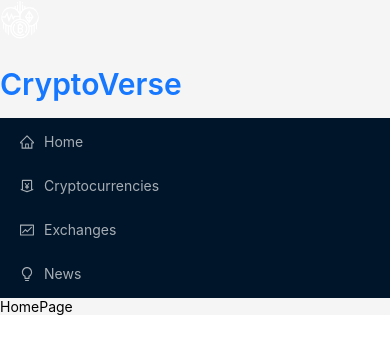
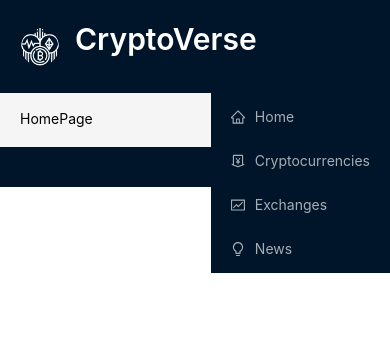
Before and after one commit to aLamba570/CryptoVerse, a React (Create React App) app: page / in a window 390 px wide. Shown: the top 354 px of the page. Built offline with nearby package versions, Linux system fonts and the light colour scheme.

Commit message:
minor fixes

```diff
--- a/src/App.css
+++ b/src/App.css
@@ -1,38 +1,379 @@
-.App {
-  text-align: center;
+
+:root{
+  --text-primary:#000;
+  --bgPrimary:#fff;
+ --bgSecondary: #F9F9F9;
+ --pink: #0071bd;
+ --light-blue: #e6f7ff;
+ --border: #d9d9d9;
 }
 
-.App-logo {
-  height: 40vmin;
-  pointer-events: none;
+* {
+  margin: 0;
+  padding: 0;
+  box-sizing: border-box;
 }
 
-@media (prefers-reduced-motion: no-preference) {
-  .App-logo {
-    animation: App-logo-spin infinite 20s linear;
+a:hover{
+  color: var(--pink) !important;
+}
+
+.app{
+  display: flex;
+  overflow: hidden;
+}
+
+.navbar{
+  flex: 0.2;
+  background-color: rgb(0, 21, 41);
+}
+
+.main{
+  flex: 0.8;
+  width: 100%;
+
+}
+.routes{
+  padding: 20px;
+}
+.nav-container{
+  position: fixed;
+  left: 0;
+  margin: 10px;
+  height: 100vh;
+  margin: 0px;
+  background-color: rgb(0, 21, 41);
+}
+
+.logo-container{
+  background-color: #001529;
+  display: flex;
+  padding: 20px;
+  align-items: center;
+  width: 100%;
+}
+.logo{
+  margin:0 0 0 15px;
+}
+.logo a{
+ color: white;
+}
+.menu-control-container{
+  display: none !important;
+  position: absolute !important;
+  right: 10px !important;
+  top: 25px !important;
+  font-size: 1.2rem !important;
+  background-color: var(--bgSecondary) !important;
+  border: none !important;
+}
+
+.loader{
+  height: 81vh;
+  display: flex;
+  justify-content: center;
+  align-items: center;
+}
+
+@media screen and (max-width:1300px){
+  .main{
+      margin-left: 50px;
   }
 }
 
-.App-header {
-  background-color: #282c34;
-  min-height: 100vh;
+@media screen and (max-width:1170px){
+  .main{
+      margin-left: 50px;
+  }
+}
+
+@media screen and (max-width:1000px){
+  .main{
+      margin-left: 100px;
+  }
+}
+
+@media screen and (max-width:800px){
+  .app{
+      flex-direction: column;
+      overflow: hidden;
+  }
+
+  .navbar{
+      flex: 1;
+  }
+
+  .main{
+      flex: 1;
+      margin-top: 90px;
+      margin-left: 0px;
+      margin-right: 10px;
+  }
+
+  .nav-container{
+      height: 8vh;
+      position:fixed;
+      width: 100%;
+      z-index: 100;
+      background-color: var(--bgSecondary);
+  }
+
+  .menu-control-container{
+      display: block !important;
+  }
+
+  .ant-menu{
+      position: absolute;
+      right: 0px;
+  }
+  .home-title{
+      font-size: 1.4rem !important;
+  }
+  .show-more{
+      font-size: 1.3rem !important;
+  }
+}
+
+.coin-detail-container{
+  margin: 30px;
+}
+
+.coin-heading-container{
+  display: flex;
+  justify-content: center;
+  align-items: center;
+  flex-direction: column;
+  border-bottom: 1px solid var(--border);
+  padding-top: 20px;
+  padding-bottom: 20px;
+  gap: 10px;
+}
+
+.coin-heading-container .coin-name{
+  font-weight: 900;
+  color: var(--pink);
+}
+
+.coin-heading-container p{
+  font-size: 1rem;
+  opacity: 0.9;
+  margin-bottom: 20px;
+}
+
+.stats-container{
+  display: flex;
+  justify-content: space-between;
+  align-items: center;
+  gap: 40px;
+}
+
+.stats-container h2{
+  font-weight: 700;
+  font-size: 1.4rem;
+  margin-top: 20px;
+  color: var(--pink);
+}
+
+.coin-details-heading{
+  font-weight: 700 !important;
+  margin-top: 20px !important;
+  color: var(--pink) !important;
+}
+
+.coin-stats{
+  display: flex;
+  justify-content: space-between;
+  border-bottom: 1px solid var(--border);
+  font-size: 1rem;
+  opacity: 0.9;
+  padding: 20px;
+
+}
+
+.coin-stats-name{
+  display: flex;
+  gap: 10px;
+  font-size: 1rem;
+}
+
+.stats{
+  font-weight: 800;
+}
+
+.coin-value-statistics-heading p{
+  font-size: 1rem;
+  opacity: 0.9;
+}
+
+.coin-desc-link{
+  display: flex;
+  gap: 40px;
+  margin-top: 40px;
+  padding-top: 20px;
+}
+
+.coin-desc-link h2{
+  font-weight: 700;
+  color: var(--pink);
+}
+
+.coin-desc-link p{
+  font-size: 1rem;
+  opacity: 0.9;
+}
+
+.coin-desc-link a{
+  color: var(--pink);
+}
+
+.coin-desc-link h3{
+  font-weight: 700;
+}
+
+.coin-desc{
+  flex: 0.5;
+}
+
+.coin-links{
+padding: 0px 20px;
+  flex: 0.5;
+}
+
+.coin-link{
+  display: flex;
+  justify-content: space-between;
+  align-items: center;
+  border-bottom: 1px solid var(--border);
+  padding: 20px;
+}
+
+.link-name{
+  text-transform: capitalize;
+  font-size: 1rem;
+}
+
+.coin-link a{
+  color: var(--pink);
+  font-weight: 700;
+  font-size: 1rem;
+}
+
+.coin-link:hover, .coin-stats:hover{
+  background-color: var(--bgSecondary);
+}
+
+@media screen and (max-width:1000px){
+  .stats-container{
+      flex-direction: column;
+  }
+  .coin-desc-link{
+      flex-direction: column;
+  }
+  .stats-container h2{
+      margin-top: 0px;
+  }
+}
+
+@media screen and (max-width: 500px){
+  .coin-links{
+      padding: 0px;
+  }
+  .coin-detail-container{
+      margin: 0;
+  }
+}
+@media screen and (max-width: 500px){
+  .heading{
+      margin-top: 20px;
+  }
+}
+
+.select-news{
+  width: 180px;
+}
+.news-card{
+  min-height: 300px !important;
+}
+.news-image-container{
+  display: flex !important;
+  justify-content: space-between !important;
+}
+.news-title{
+width: 70%;
+}
+
+.news-image-container .img{
+  width:100px;
+  height:100px;
+}
+.news-card p{
+  color: black;
+  margin: 10px 0px !important;
+}
+.provider-container{
+  display: flex;
+  justify-content: space-between;
+}
+.provider-name{
+  margin-left: 10px;
+}
+
+.chart-header{
+  display: flex;
+  justify-content: space-between;
+  gap: 50px;
+  color: #0071bd;
+}
+.chart-title{
+  color: #0071bd !important;
+}
+.price-container{
+  display: flex !important;
+  gap: 20px !important;
+  align-items: center !important;
+  flex-wrap: wrap !important;
+}
+.price-change{
+  font-weight: 900 !important;
+}
+.current-price{
+  margin-top: 0px !important;
+  font-weight: 900 !important;
+}
+.home-heading-container{
+  display: flex;
+  justify-content: space-between;
+  align-items: center;
+  margin-top: 40px;
+}
+.show-more{
+  margin-top: 0px !important;
+}
+.exchange-image{
+  margin: 0px 10px !important;
+}
+.search-crypto{
+  margin: 20px auto 30px auto;
+  width: 250px;
+}
+.crypto-card-container{
+  min-height: 65vh !important;
+}
+.crypto-card{
+  min-width: 250px;
+}
+.crypto-card .crypto-image{
+  width:35px;
+}
+.select-timeperiod{
+  width: 200px !important;
+  margin-top: 20px !important;
+}
+
+.footer {
+  background-color: #001529;
   display: flex;
   flex-direction: column;
+  padding: 20px;
   align-items: center;
-  justify-content: center;
-  font-size: calc(10px + 2vmin);
-  color: white;
 }
-
-.App-link {
-  color: #61dafb;
-}
-
-@keyframes App-logo-spin {
-  from {
-    transform: rotate(0deg);
-  }
-  to {
-    transform: rotate(360deg);
-  }
-}
--- /dev/null
+++ b/src/components/CryptoDetails.jsx
@@ -0,0 +1,12 @@
+import React from 'react';
+
+const CryptoDetails = () => {
+    return (
+        <div>
+            <h1>Crypto Details</h1>
+            {/* Add your component code here */}
+        </div>
+    );
+};
+
+export default CryptoDetails;
--- /dev/null
+++ b/src/components/News.jsx
@@ -0,0 +1,9 @@
+import React from "react";
+
+const News = () => {
+    return (
+    <div>News</div>
+    );
+}
+
+export default News;
```
Also changed, not shown: package.json (+10 -0 lines), 1 other file (tests, documents, lock files or other folders).
